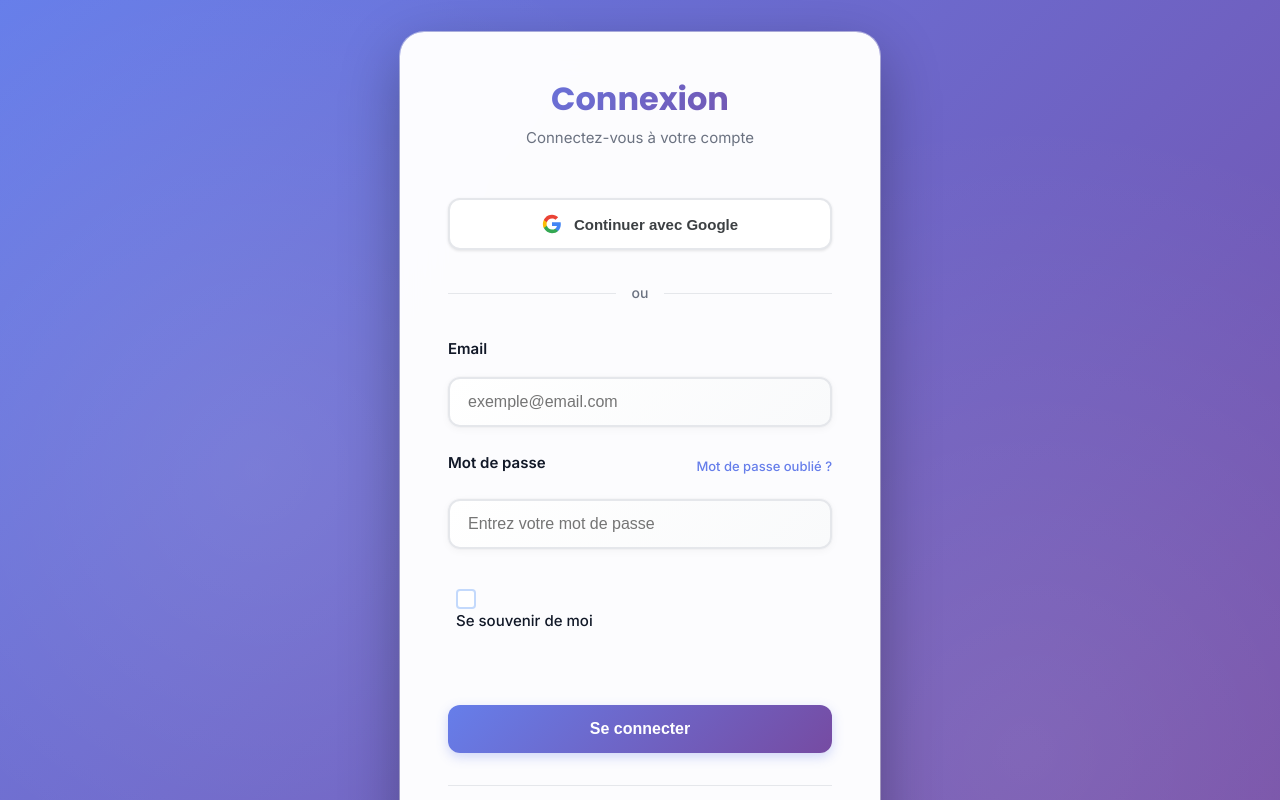
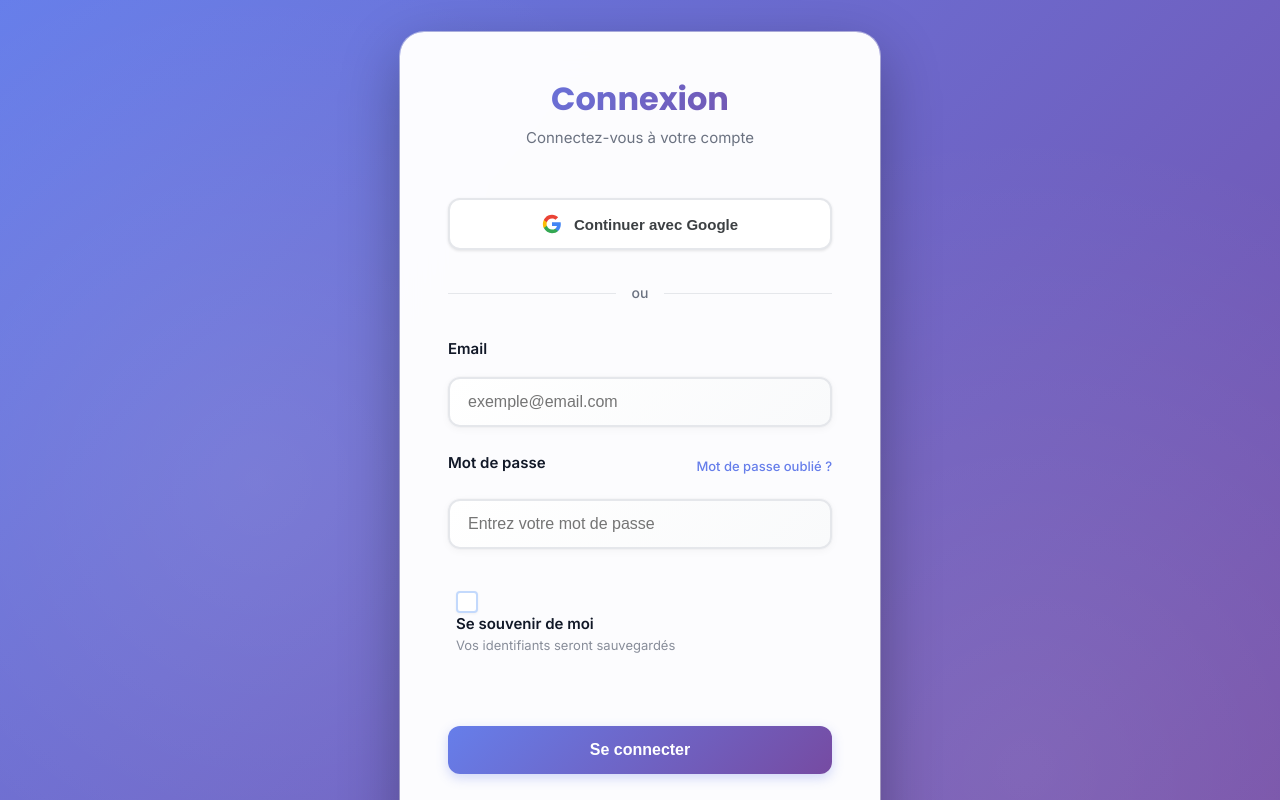
Before and after one commit to SenyDelamou/frontendAnalystes, a React (Vite) app: page /login in a window 1280 px wide. Shown: the top 800 px of the page. Built offline with nearby package versions, Linux system fonts and the light colour scheme.

Commit message:
frontend

```diff
--- a/src/components/Navbar.css
+++ b/src/components/Navbar.css
@@ -814,7 +814,7 @@
 
 .navbar-mobile-menu::-webkit-scrollbar {
   width: 6px;
-}
+  }
 
 .navbar-mobile-menu::-webkit-scrollbar-track {
   background: transparent;
@@ -835,7 +835,7 @@
     gap: clamp(2px, 0.2vw, 3px);
     padding: clamp(5px, 0.6vw, 6px);
   }
-}
+  }
 
 @media (max-width: 1024px) {
   .navbar-nav-container {
--- a/src/pages/Auth.css
+++ b/src/pages/Auth.css
@@ -241,18 +241,26 @@
 
 .checkbox-label {
   display: flex;
-  align-items: center;
-  gap: var(--spacing-sm);
+  align-items: flex-start;
+  gap: var(--spacing-md);
   cursor: pointer;
   user-select: none;
   font-weight: 500;
   color: var(--text-primary);
   font-size: 0.9375rem;
-  transition: color 0.2s;
+  transition: all 0.2s ease;
+  padding: var(--spacing-xs);
+  border-radius: 8px;
+  position: relative;
 }
 
 .checkbox-label:hover {
   color: var(--primary);
+  background: rgba(102, 126, 234, 0.03);
+}
+
+.checkbox-label:active {
+  transform: scale(0.98);
 }
 
 .checkbox-input {
@@ -264,9 +272,11 @@
 
 .checkbox-custom {
   position: relative;
-  width: 20px;
-  height: 20px;
-  border: 2px solid var(--gray-300);
+  width: 22px;
+  height: 22px;
+  min-width: 22px;
+  min-height: 22px;
+  border: 2.5px solid var(--gray-300);
   border-radius: 6px;
   background: white;
   transition: all 0.3s cubic-bezier(0.4, 0, 0.2, 1);
@@ -274,43 +284,94 @@
   display: flex;
   align-items: center;
   justify-content: center;
+  margin-top: 2px;
+  box-shadow: 0 1px 3px rgba(0, 0, 0, 0.05);
 }
 
-.checkbox-custom::after {
-  content: '';
-  position: absolute;
-  width: 6px;
-  height: 10px;
-  border: solid white;
-  border-width: 0 2px 2px 0;
-  transform: rotate(45deg) scale(0);
-  transition: transform 0.2s cubic-bezier(0.4, 0, 0.2, 1);
-  top: 2px;
+.checkbox-custom svg {
+  width: 14px;
+  height: 14px;
+  color: white;
+  stroke-width: 2.5;
+  opacity: 0;
+  transform: scale(0.5);
+  transition: all 0.2s cubic-bezier(0.4, 0, 0.2, 1);
 }
 
 .checkbox-input:checked + .checkbox-custom {
   background: linear-gradient(135deg, #667eea 0%, #764ba2 100%);
   border-color: #667eea;
-  box-shadow: 0 2px 8px rgba(102, 126, 234, 0.3);
+  box-shadow: 0 2px 12px rgba(102, 126, 234, 0.35), 0 0 0 3px rgba(102, 126, 234, 0.1);
+  transform: scale(1.05);
 }
 
-.checkbox-input:checked + .checkbox-custom::after {
-  transform: rotate(45deg) scale(1);
+.checkbox-input:checked + .checkbox-custom svg {
+  opacity: 1;
+  transform: scale(1);
 }
 
 .checkbox-input:focus + .checkbox-custom {
-  box-shadow: 0 0 0 4px rgba(102, 126, 234, 0.1);
+  box-shadow: 0 0 0 4px rgba(102, 126, 234, 0.15), 0 2px 8px rgba(102, 126, 234, 0.2);
   border-color: #667eea;
 }
 
 .checkbox-label:hover .checkbox-custom {
   border-color: #667eea;
-  box-shadow: 0 0 0 2px rgba(102, 126, 234, 0.1);
+  box-shadow: 0 0 0 3px rgba(102, 126, 234, 0.08), 0 2px 6px rgba(0, 0, 0, 0.08);
+  transform: translateY(-1px);
+}
+
+.checkbox-label:hover .checkbox-input:checked + .checkbox-custom {
+  box-shadow: 0 4px 16px rgba(102, 126, 234, 0.4), 0 0 0 3px rgba(102, 126, 234, 0.15);
+  transform: scale(1.08);
 }
 
 .checkbox-text {
   flex: 1;
-  line-height: 1.5;
+  display: flex;
+  flex-direction: column;
+  gap: 2px;
+  line-height: 1.4;
+}
+
+.checkbox-text-main {
+  font-weight: 600;
+  color: var(--text-primary);
+  font-size: 0.9375rem;
+  transition: color 0.2s ease;
+}
+
+.checkbox-text-hint {
+  font-weight: 400;
+  color: var(--text-secondary);
+  font-size: 0.8125rem;
+  opacity: 0.8;
+  transition: opacity 0.2s ease;
+}
+
+.checkbox-label:hover .checkbox-text-hint {
+  opacity: 1;
+}
+
+.checkbox-input:checked ~ .checkbox-text .checkbox-text-main {
+  color: #667eea;
+}
+
+/* Animation pour le changement d'état */
+@keyframes checkboxCheck {
+  0% {
+    transform: scale(0.8);
+  }
+  50% {
+    transform: scale(1.1);
+  }
+  100% {
+    transform: scale(1);
+  }
+}
+
+.checkbox-input:checked + .checkbox-custom {
+  animation: checkboxCheck 0.3s cubic-bezier(0.4, 0, 0.2, 1);
 }
 
 .btn-full {
--- a/src/pages/Login.jsx
+++ b/src/pages/Login.jsx
@@ -171,16 +171,27 @@ const Login = () => {
           </div>
 
           <div className="form-group checkbox-group">
-            <label className="checkbox-label">
+            <label className="checkbox-label" htmlFor="rememberMe">
               <input
                 type="checkbox"
+                id="rememberMe"
                 name="rememberMe"
                 checked={formData.rememberMe}
                 onChange={handleChange}
                 className="checkbox-input"
+                aria-label="Se souvenir de moi pour les prochaines connexions"
               />
-              <span className="checkbox-custom"></span>
-              <span className="checkbox-text">Se souvenir de moi</span>
+              <span className="checkbox-custom" aria-hidden="true">
+                {formData.rememberMe && (
+                  <svg width="14" height="14" viewBox="0 0 14 14" fill="none" xmlns="http://www.w3.org/2000/svg">
+                    <path d="M11.6667 3.5L5.25 9.91667L2.33334 7" stroke="currentColor" strokeWidth="2" strokeLinecap="round" strokeLinejoin="round"/>
+                  </svg>
+                )}
+              </span>
+              <span className="checkbox-text">
+                <span className="checkbox-text-main">Se souvenir de moi</span>
+                <span className="checkbox-text-hint">Vos identifiants seront sauvegardés</span>
+              </span>
             </label>
           </div>
 
```
Also changed, not shown: public/favicon.svg (added).
